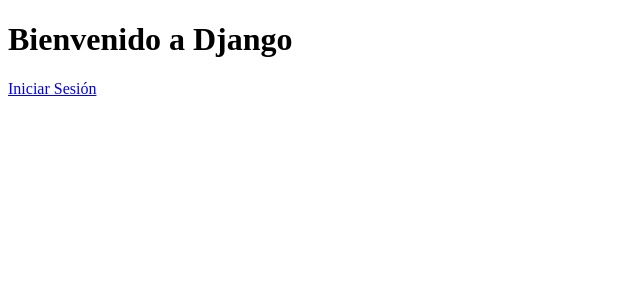
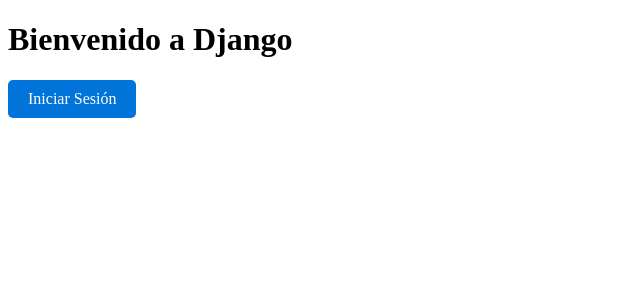
Before and after one commit to isma2697/canarytek, a Django app: page /inicio/ in a window 1280 px wide. Shown: the top 300 px of the page, without its empty margins (0-640 px from the left). Run offline with Django 4.2, Linux system fonts and the light colour scheme.

Commit message:
viwes nuevas

```diff
--- a/canarytek/settings.py
+++ b/canarytek/settings.py
@@ -134,7 +134,7 @@
 
 SAML2_AUTH = {
 
-    'DEFAULT_NEXT_URL': '/principal',
+    'DEFAULT_NEXT_URL': '/home',
     'ENTITY_ID': 'https://id.modularit.net',
     'NAME_ID_FORMAT': 'urn:oasis:names:tc:SAML:1.1:nameid-format:unspecified',
     'USE_JWT': False,
--- a/canarytek/urls.py
+++ b/canarytek/urls.py
@@ -20,12 +20,14 @@
 from myapp.views import *
 
 urlpatterns = [
+    path('', inicio, name='inicio'),
     path('inicio/', inicio, name='inicio'),
 
     path('home/', home, name='home'),
     path('iniciar_sesion/', iniciar_sesión, name='iniciar_sesión'),
 
     path('admin/', admin.site.urls),
+
     # path('saml2_auth/denied/', views.custom_denied, name='django_saml2_auth:denied'),
     path('saml2_auth/', include('django_saml2_auth.urls')),
     path('saml2_auth/login/', signin, name='saml2_auth_login'),
--- /dev/null
+++ b/myapp/static/myapp/css/style.css
@@ -0,0 +1,22 @@
+.btn {
+    display: inline-block;
+    background-color: #0074D9;
+    color: #fff;
+    padding: 10px 20px;
+    text-align: center;
+    text-decoration: none;
+    font-size: 16px;
+    border-radius: 5px;
+  }
+
+  .btn:hover {
+    background-color: black;
+  }
+
+  .red{
+    background-color: red;
+  }
+
+  .purple{
+    background-color: purple;
+  }
--- a/myapp/templates/home.html
+++ b/myapp/templates/home.html
@@ -2,12 +2,13 @@
 <html>
 <head>
 	<title>Bienvenido</title>
+	<link rel="stylesheet" type="text/css" href="/static/myapp/css/style.css">
 </head>
 <body>
 	<h1>Bienvenido {{ user.username }}</h1>
-	<a href="{% url 'logout' %}" class="button">Cerrar Sesión</a>
+	<a href="{% url 'logout' %}" class="btn red">Cerrar Sesión</a>
 	{% if user.is_superuser%}
-		<a href="/admin/" class="button">Admin</a>
+		<a href="/admin/" class="btn purple">Admin</a>
 	{% endif %}
 </body>
 </html>
--- a/myapp/templates/inicio.html
+++ b/myapp/templates/inicio.html
@@ -2,9 +2,10 @@
 <html>
 <head>
 	<title>Bienvenido</title>
+	<link rel="stylesheet" type="text/css" href="/static/myapp/css/style.css">
 </head>
 <body>
 	<h1>Bienvenido a Django</h1>
-	<a href="/saml2_auth/login/" class="button">Iniciar Sesión</a>
+	<a href="/saml2_auth/login/" class="btn">Iniciar Sesión</a>
 </body>
 </html>
--- a/myapp/views.py
+++ b/myapp/views.py
@@ -21,4 +21,4 @@
 
 def logout_view(request):
     logout(request)
-    return redirect('/inicio/')
+    return redirect('/')
```
Also changed, not shown: db.sqlite3, 1 other file.
